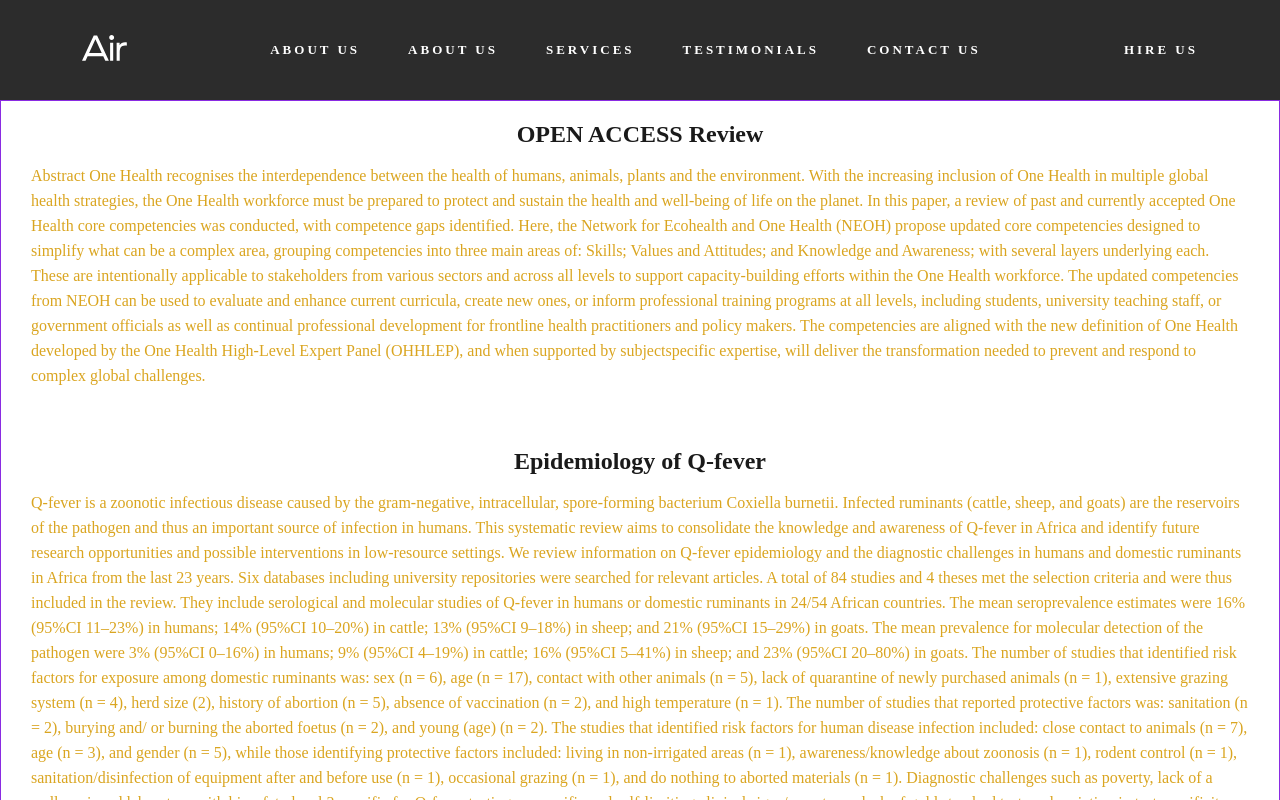
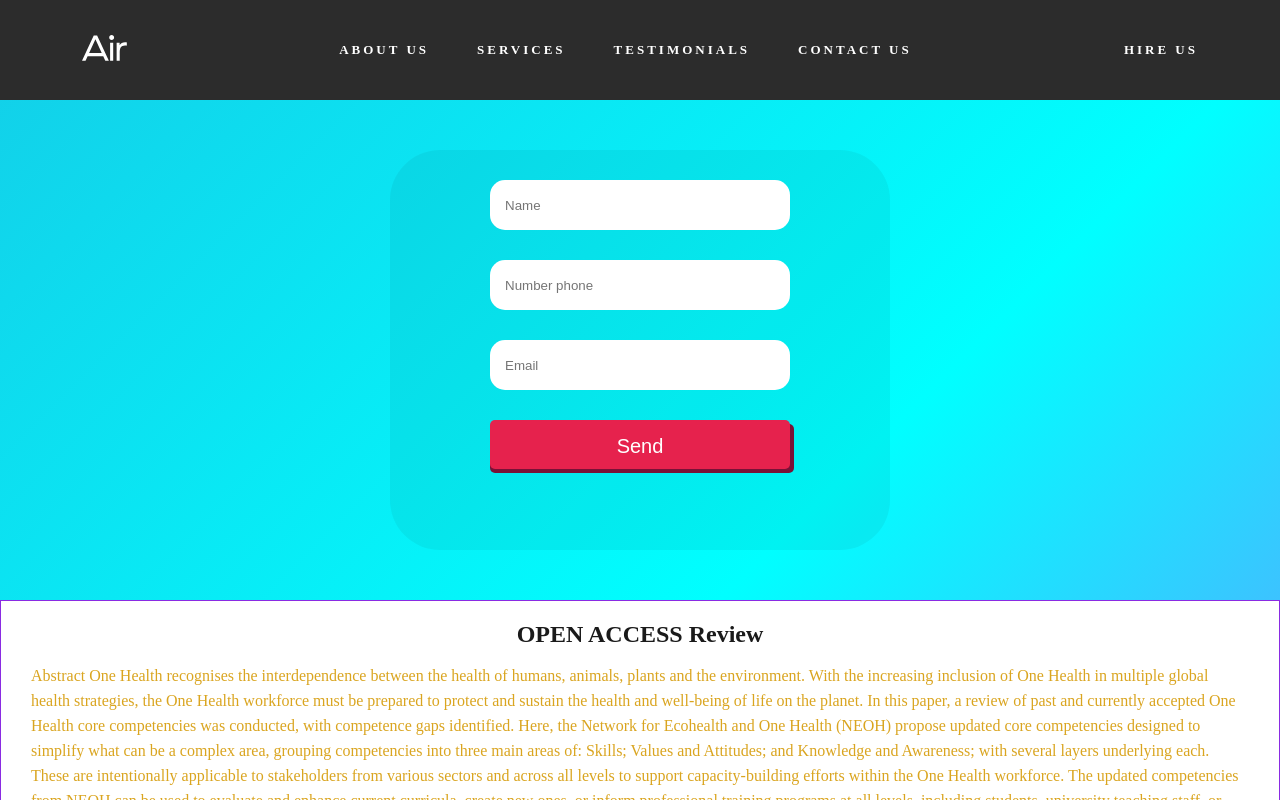
Before and after one commit to petroyurchuk/fake-project, a React (Create React App) app: page /contactus in a window 1280 px wide. Shown: the top 800 px of the page. Built offline with nearby package versions, Linux system fonts and the light colour scheme.

Commit message:
add routes

```diff
--- a/package.json
+++ b/package.json
@@ -12,6 +12,7 @@
     "@types/react-dom": "^18.0.11",
     "react": "^18.2.0",
     "react-dom": "^18.2.0",
+    "react-router-dom": "^6.8.2",
     "react-scripts": "5.0.1",
     "typescript": "^4.9.5",
     "web-vitals": "^2.1.4"
--- /dev/null
+++ b/src/AboutUs/AboutUs.css
@@ -0,0 +1,26 @@
+.about-us__title {
+  font-weight: 600;
+  font-size: 32px;
+  line-height: 150%;
+  display: flex;
+  align-items: center;
+  text-align: center;
+  color: #253757;
+}
+
+.about-us__description {
+  font-weight: 600;
+  font-size: 24px;
+  line-height: 150%;
+  text-align: center;
+  color: #6C788B;
+  max-width: 754px;
+}
+
+.wrapper-about-us {
+  display: flex;
+  flex-direction: column;
+  row-gap: 20px;
+  justify-content: center;
+  align-items: center;
+}
--- /dev/null
+++ b/src/AboutUs/AboutUs.tsx
@@ -0,0 +1,15 @@
+import descriptions from '../data/about-us.json'
+
+import './AboutUs.css'
+const AboutUs = () => {
+    return (
+        <div className="wrapper-about-us">
+            <h2 className="about-us__title">{descriptions[0].title}</h2>
+            <p className="about-us__description">
+                {descriptions[0].description}
+            </p>
+        </div>
+    )
+}
+
+export default AboutUs
--- a/src/App/App.tsx
+++ b/src/App/App.tsx
@@ -2,11 +2,23 @@ import Header from '../Header/Header'
 import Footer from '../Footer/Footer'
 import Main from '../Main/Main'
 import Sidebar from '../Sidebar/sidebar'
+import AboutUs from '../AboutUs/AboutUs'
+import ContactUS from '../ContactUs/ContactUs'
+import Services from '../Services/Services'
+import { BrowserRouter as Router, Routes, Route } from 'react-router-dom'
 import './App.css'
 function App() {
     return (
         <div className="wrapper">
-            <Header />
+            <Router>
+                <Header />
+                <Routes>
+                    <Route path="/" element={<Main />}></Route>
+                    <Route path="/about" element={<AboutUs />}></Route>
+                    <Route path="/services" element={<Services />}></Route>
+                    <Route path="/contactus" element={<ContactUS />}></Route>
+                </Routes>
+            </Router>
             <Main />
             <Sidebar />
             <Footer />
--- /dev/null
+++ b/src/ContactUs/ContactUs.css
@@ -0,0 +1,113 @@
+.wrapper-form {
+  width: 100%;
+  height: 100%;
+  background-image: linear-gradient(-45deg, #ff00ff, #00ffff, #23a6d5,
+      #23d5ab);
+  animation: gradientAnimation 10s infinite;
+  background-size: 400% 400%;
+}
+
+@keyframes gradientAnimation {
+  0% {
+    background-position: 0% 50%;
+  }
+
+  50% {
+    background-position: 100% 50%;
+  }
+
+  100% {
+    background-position: 0% 50%;
+  }
+}
+
+.main-form {
+  width: 500px;
+  height: 400px;
+  margin: 50px auto;
+  display: flex;
+  flex-direction: column;
+  row-gap: 30px;
+  background: rgba(0, 0, 0, .05);
+  padding-top: 30px;
+  border-radius: 50px;
+  align-items: center;
+}
+
+.form__name,
+.form__tel,
+.form__email {
+  width: 300px;
+  height: 50px;
+  padding: 0 15px;
+  border-radius: 15px;
+  border: none;
+  outline: none;
+  transition: all .5s;
+}
+
+.form__name:focus,
+.form__tel:focus,
+.form__email:focus {
+  width: 350px;
+  box-shadow: 0 0 10px #ff00ff,
+    0 0 20px #00ffff,
+    0 0 40px #ff00ff,
+    0 0 60px #00ffff;
+}
+
+.form__email:invalid {
+  animation: shake .3s linear 2;
+  border: 3px solid red;
+}
+
+@keyframes shake {
+  0% {
+    translate: -10px 0px;
+  }
+
+  50% {
+    translate: 0 0;
+  }
+
+  75% {
+    translate: -10px 0px;
+  }
+}
+
+.form__btn {
+  position: relative;
+  background-color: rgb(230, 34, 77);
+  border-radius: 5px;
+  box-shadow: rgb(121, 18, 55) 0px 4px 0px 0px,
+    rgb(121, 18, 55) 4px 4px 0px 0px;
+  padding: 15px;
+  background-repeat: no-repeat;
+  box-sizing: border-box;
+  width: 300px;
+  height: 49px;
+  color: #fff;
+  border: none;
+  font-size: 20px;
+  transition: all .3s ease-in-out;
+  z-index: 1;
+  overflow: hidden;
+  cursor: pointer;
+}
+
+.form__btn::before {
+  content: "";
+  background-color: rgb(248, 50, 93);
+  width: 0;
+  height: 100%;
+  position: absolute;
+  top: 0;
+  left: 0;
+  z-index: -1;
+  transition: width 700ms ease-in-out;
+  display: inline-block;
+}
+
+.form__btn:hover::before {
+  width: 100%;
+}
--- /dev/null
+++ b/src/ContactUs/ContactUs.tsx
@@ -0,0 +1,25 @@
+import './ContactUs.css'
+
+const ContactUS = () => {
+    return (
+        <div className="wrapper-form">
+            <form className="main-form">
+                <input type="text" className="form__name" placeholder="Name" />
+                <input
+                    type="tel"
+                    className="form__tel"
+                    placeholder="Number phone"
+                />
+                <input
+                    type="email"
+                    className="form__email"
+                    placeholder="Email"
+                    pattern="[a-z]"
+                />
+                <button className="form__btn">Send</button>
+            </form>
+        </div>
+    )
+}
+
+export default ContactUS
--- a/src/Navigation/List.tsx
+++ b/src/Navigation/List.tsx
@@ -1,31 +1,27 @@
+import { Link } from 'react-router-dom'
 import './List.css'
 function List() {
     return (
         <ul className="menu__list list-menu">
-            <li key={1} className="list-menu__item">
-                <a href="/" className="list-menu__link">
+            <li key={2} className="list-menu__item">
+                <Link to="/about" className="list-menu__link">
                     About us
-                </a>
-            </li>
-            <li key={2} className="list-menu__item">
-                <a href="/" className="list-menu__link">
-                    About us
-                </a>
+                </Link>
             </li>
             <li key={3} className="list-menu__item">
-                <a href="/" className="list-menu__link">
+                <Link to="/services" className="list-menu__link">
                     Services
-                </a>
+                </Link>
             </li>
             <li key={4} className="list-menu__item">
-                <a href="/" className="list-menu__link">
+                <Link to="/sidebar" className="list-menu__link">
                     Testimonials
-                </a>
+                </Link>
             </li>
             <li key={5} className="list-menu__item">
-                <a href="/" className="list-menu__link">
+                <Link to="/contactus" className="list-menu__link">
                     Contact Us
-                </a>
+                </Link>
             </li>
         </ul>
     )
--- /dev/null
+++ b/src/Services/Services.tsx
@@ -0,0 +1,8 @@
+const Services = () => {
+    return (
+        <>
+            <h1>services</h1>
+        </>
+    )
+}
+export default Services
--- /dev/null
+++ b/src/data/about-us.json
@@ -0,0 +1,7 @@
+[
+  {
+    "title":"Who we are",
+    "description":"We embrace a strategic approach to creative ideas. We are interested in people and human relationships. This is the main thing you need to know about us. We believe in the power of bold ideas that can solve business challenges."
+
+  }
+]
```
Also changed, not shown: 1 other file (tests, documents, lock files or other folders).
